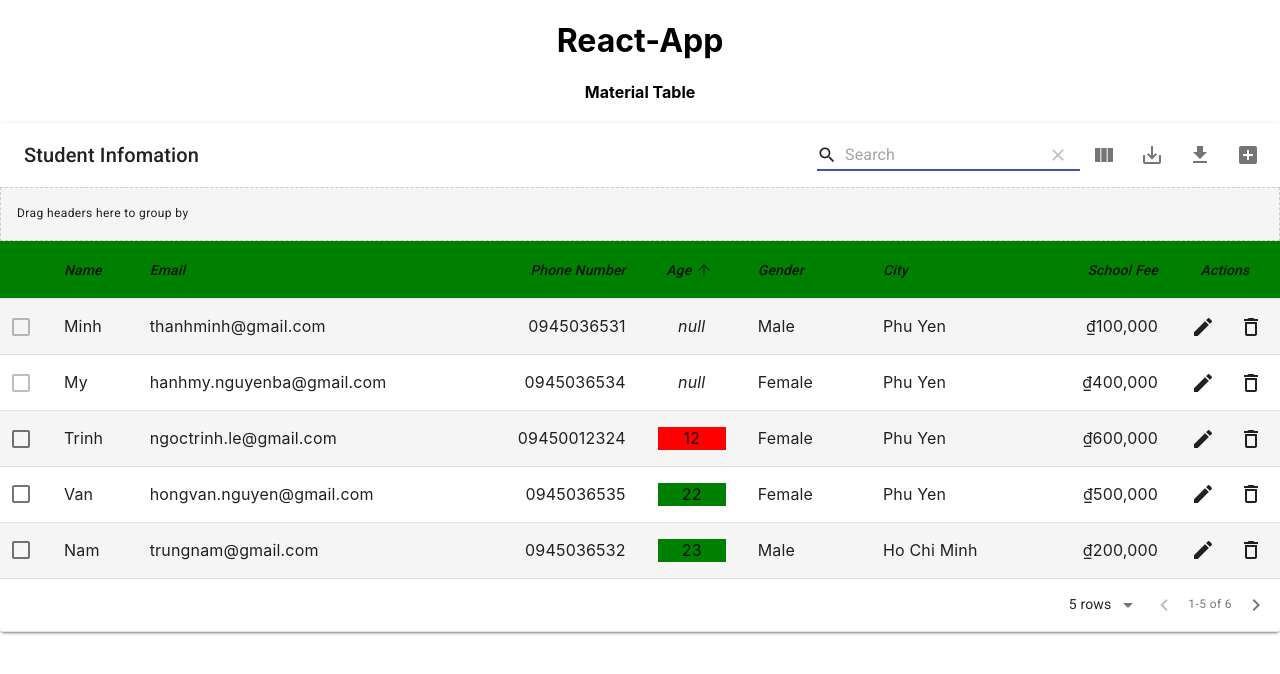
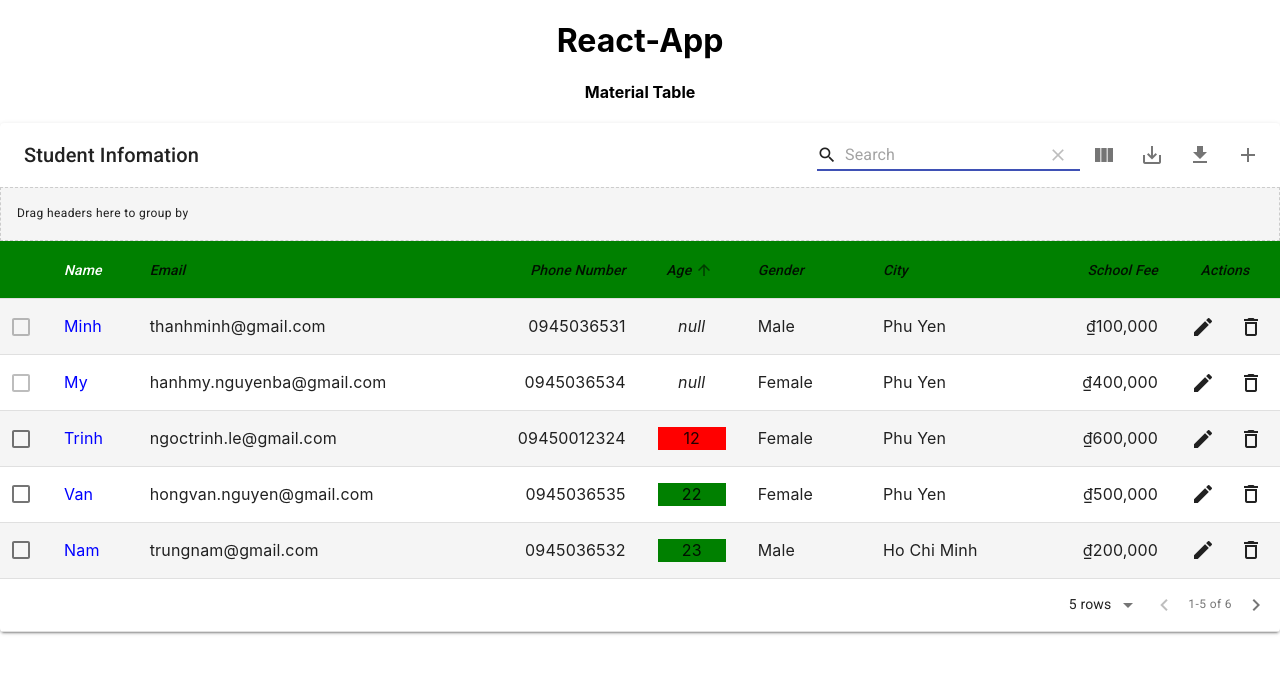
Before and after one commit to thanhminhspk05/learn-mui-table, a React (Create React App) app: page / in a window 1280 px wide. Shown: the top 674 px of the page. Built offline with nearby package versions, Linux system fonts and the light colour scheme.

Commit message:
custom icons add

```diff
--- a/src/App.js
+++ b/src/App.js
@@ -1,3 +1,4 @@
+import AddIcon from '@material-ui/icons/Add';
 import GetAppIcon from '@material-ui/icons/GetApp';
 import MaterialTable from 'material-table';
 import React, { useState } from 'react';
@@ -62,7 +63,14 @@ function App() {
   ]);
 
   const columns = [
-    { title: 'Name', field: 'name', sorting: false, filtering: false },
+    {
+      title: 'Name',
+      field: 'name',
+      sorting: false,
+      filtering: false,
+      cellStyle: { color: 'blue' },
+      headerStyle: { color: '#fff' },
+    },
     { title: 'Email', field: 'email', filterPlaceholder: 'Filter by Email' },
     { title: 'Phone Number', field: 'phone', align: 'right', grouping: false },
     {
@@ -172,6 +180,9 @@ function App() {
             fontStyle: 'italic',
           },
         }}
+        icons={{
+          Add: () => <AddIcon />,
+        }}
       />
     </div>
   );
```
